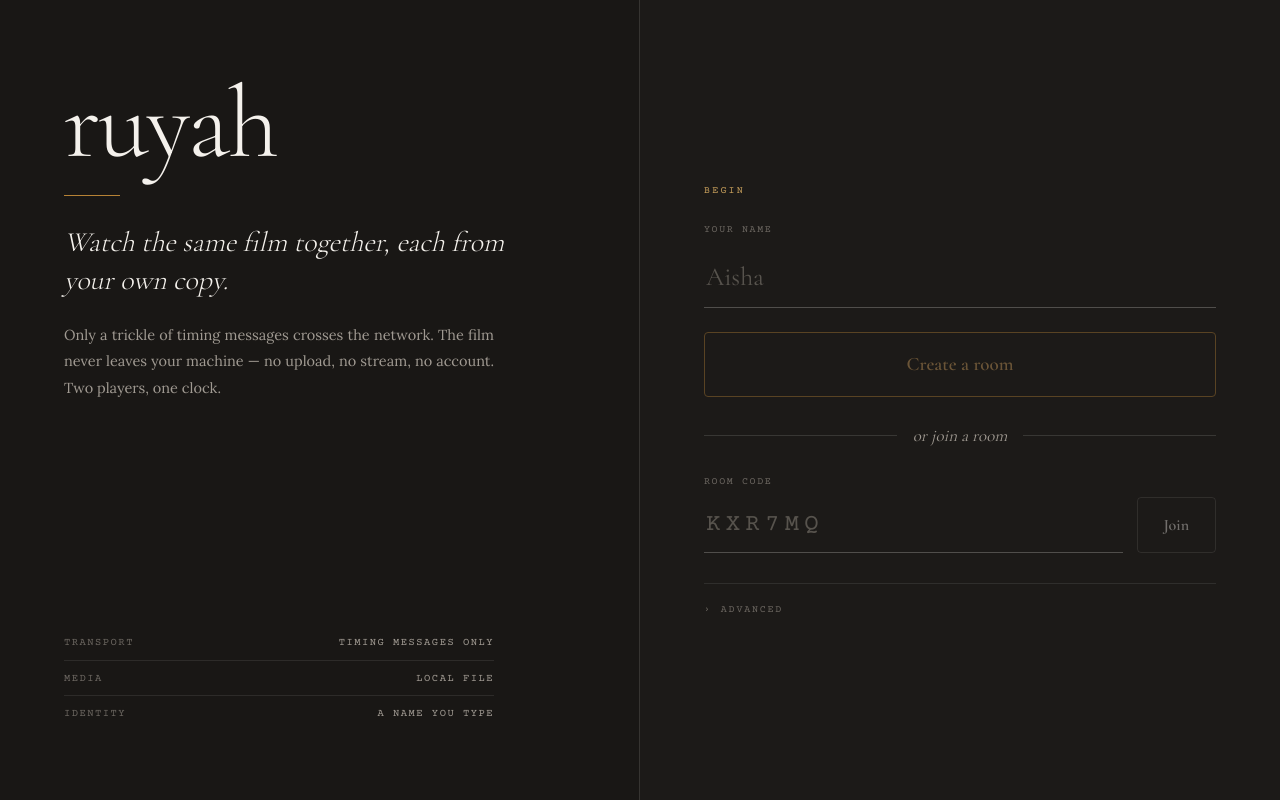
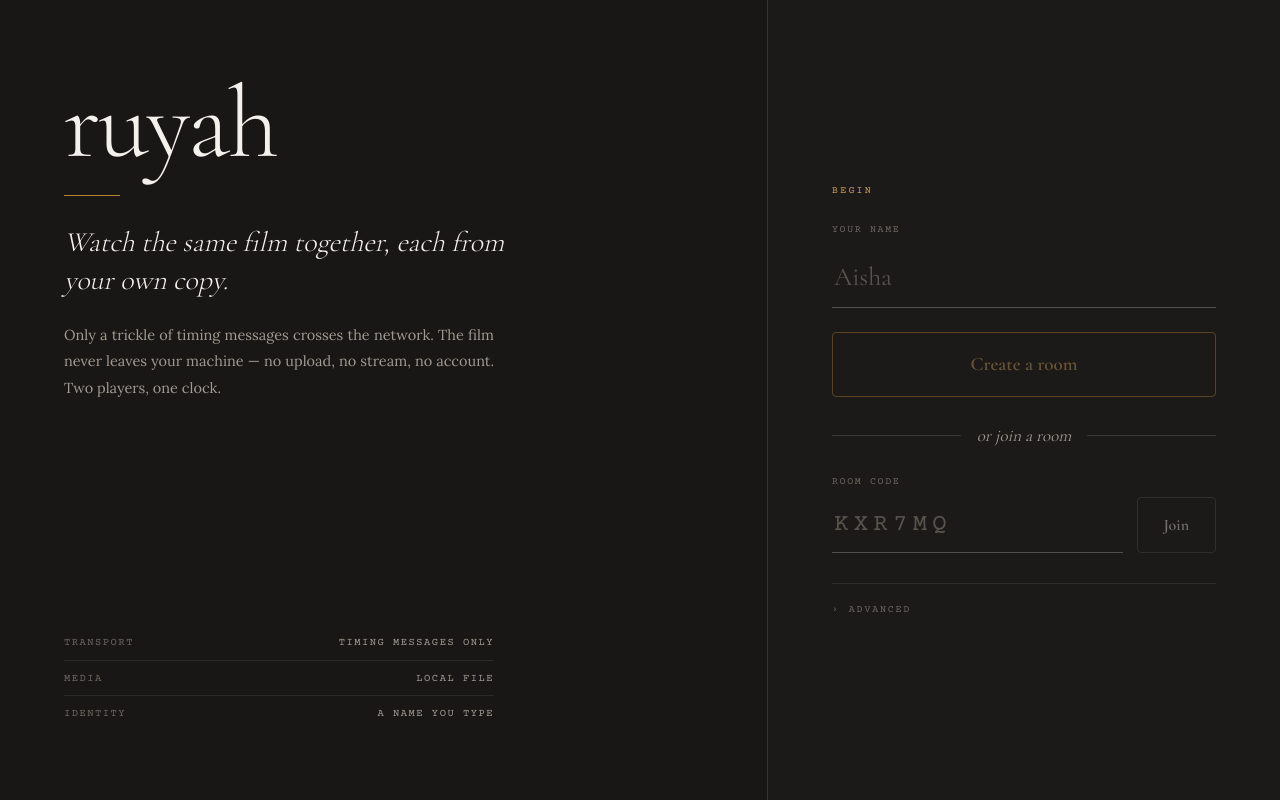
Before and after one commit to SigniorAtif/ruyah, a Next.js app: page / in a window 1280 px wide. Built offline with nearby package versions, Linux system fonts and the light colour scheme.

Commit message:
style(lobby): split the lobby and room screens 60/40
The form column was an even half and read as stretched on wide screens. It now takes two fifths, never under 360px, and the screens stack into one column below 720px.

```diff
--- a/components/Lobby.tsx
+++ b/components/Lobby.tsx
@@ -122,7 +122,7 @@ export function Lobby() {
     localError ?? (sessionError ? describeSessionError(sessionError) : null);
 
   return (
-    <main className="grid min-h-screen flex-1 grid-cols-[repeat(auto-fit,minmax(min(360px,100%),1fr))] bg-background [animation:ry-in-soft_.7s_ease_both]">
+    <main className="grid min-h-screen flex-1 grid-cols-1 min-[720px]:grid-cols-[minmax(0,3fr)_minmax(360px,2fr)] bg-background [animation:ry-in-soft_.7s_ease_both]">
       <section className="flex flex-col justify-between gap-14 border-line px-[clamp(16px,5vw,72px)] py-[clamp(40px,6vw,88px)] min-[720px]:border-r">
         <div>
           <h1 className="mb-[26px] font-display text-[clamp(56px,8vw,104px)] font-light leading-[0.9] tracking-[-0.02em]">
@@ -405,7 +405,7 @@ function Room({ onEnter }: { onEnter: () => void }) {
       : 'playback begins on its own when both of you are ready';
 
   return (
-    <main className="grid min-h-screen flex-1 grid-cols-[repeat(auto-fit,minmax(min(360px,100%),1fr))] bg-background [animation:ry-in-soft_.6s_ease_both]">
+    <main className="grid min-h-screen flex-1 grid-cols-1 min-[720px]:grid-cols-[minmax(0,3fr)_minmax(360px,2fr)] bg-background [animation:ry-in-soft_.6s_ease_both]">
       <section className="flex flex-col justify-between gap-12 border-line px-[clamp(16px,5vw,66px)] py-[clamp(40px,6vw,80px)] min-[720px]:border-r">
         <div>
           <div className="mb-5 flex flex-wrap items-center gap-3.5">
```
